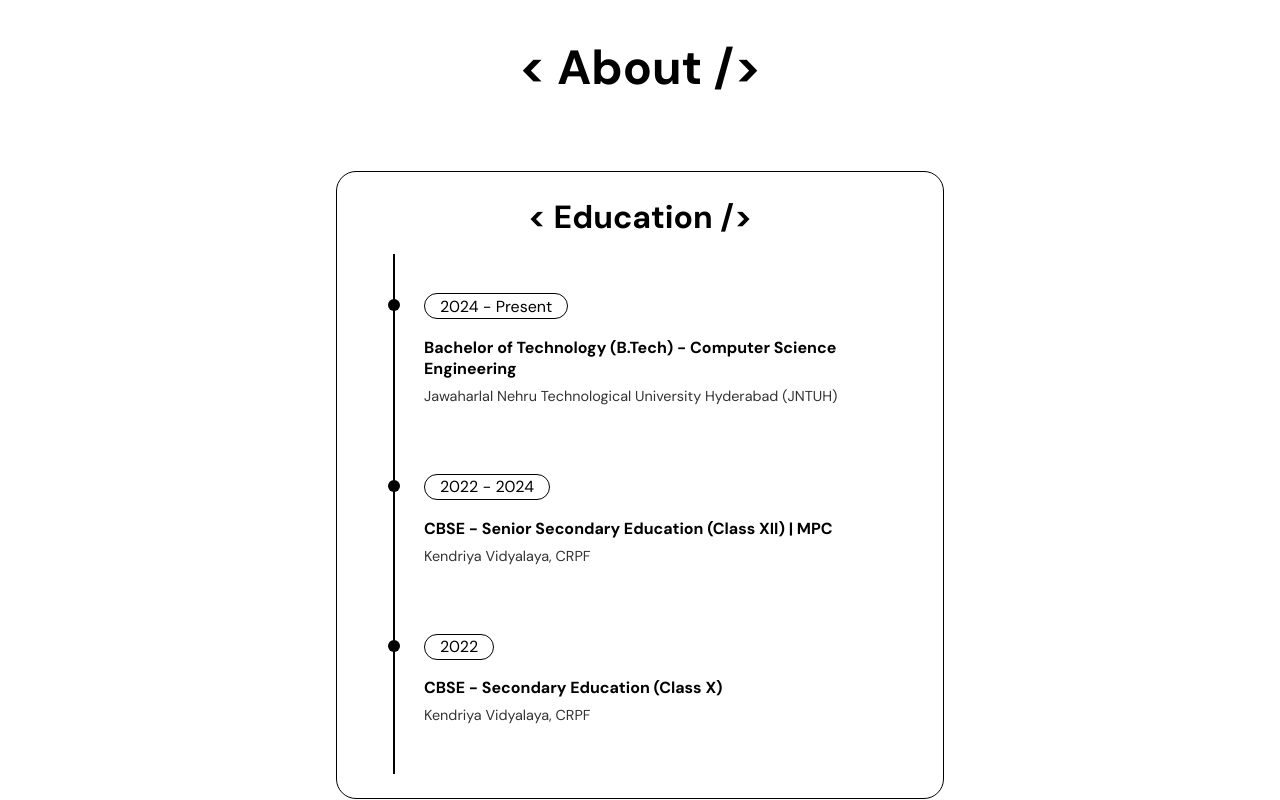
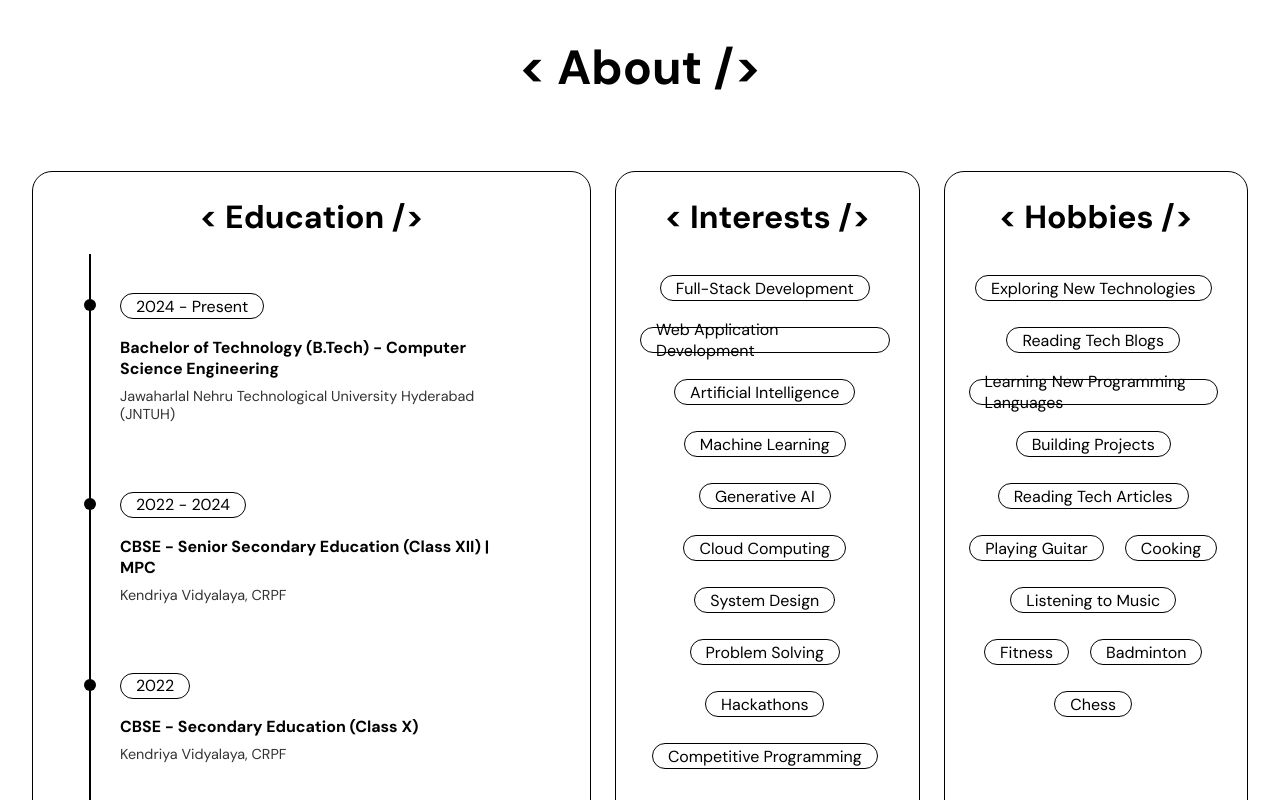
Before and after one commit to roshankodi/portfolio-me, a React (Create React App) app: page / in a window 1280 px wide. Shown: the part 940-1740 px from the top of the page. Built offline with nearby package versions, Linux system fonts and the light colour scheme.

Commit message:
Fixed Projects component

```diff
--- a/src/Components/About/About.css
+++ b/src/Components/About/About.css
@@ -26,13 +26,29 @@ justify-content:center;
 
 align-items:stretch;
 
-flex-wrap:wrap;
-
-gap:2rem;
+gap:1.5rem;
 
 padding:2rem;
 
 }
+
+/* Education card */
+
+.education{
+
+flex:2;
+
+}
+
+/* Interests + Hobbies */
+
+.interests{
+
+flex:1;
+
+}
+
+/* Mobile */
 
 @media screen and (max-width:768px){
 
@@ -48,4 +64,13 @@ gap:1rem;
 
 }
 
+.education,
+.interests{
+
+width:100%;
+
+flex:none;
+
 }
+
+}
--- a/src/Components/About/Education.css
+++ b/src/Components/About/Education.css
@@ -1,6 +1,8 @@
 .education{
 
-width:50%;
+flex:2;
+
+width:auto;
 
 min-height:fit-content;
 
@@ -42,6 +44,8 @@ margin:0;
 
 width:100%;
 
+flex:none;
+
 }
 
 .education h2{
--- a/src/Components/About/Interests.css
+++ b/src/Components/About/Interests.css
@@ -1,6 +1,8 @@
 .interests{
 
-width:50%;
+flex:1;
+
+width:auto;
 
 min-height:fit-content;
 
@@ -58,6 +60,8 @@ padding-top:1rem;
 
 width:100%;
 
+flex:none;
+
 }
 
 .interests h2{
```
